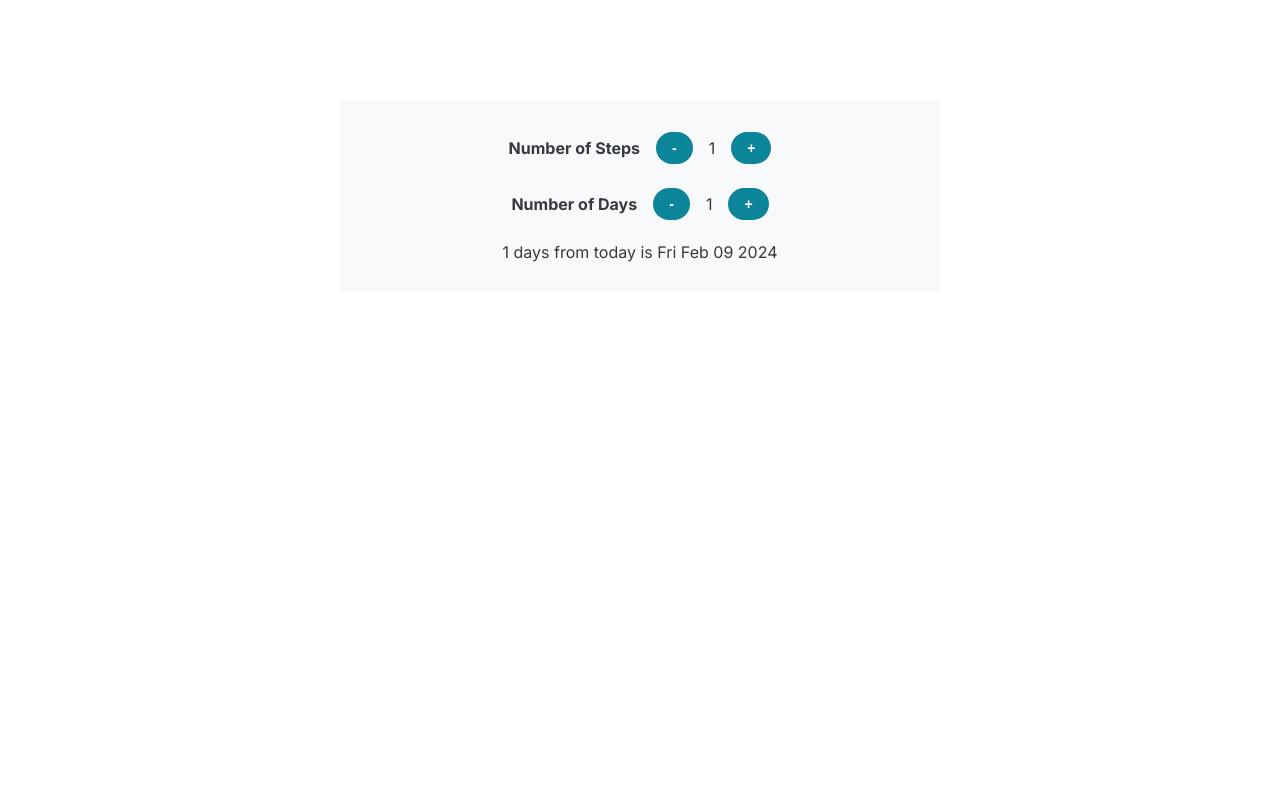
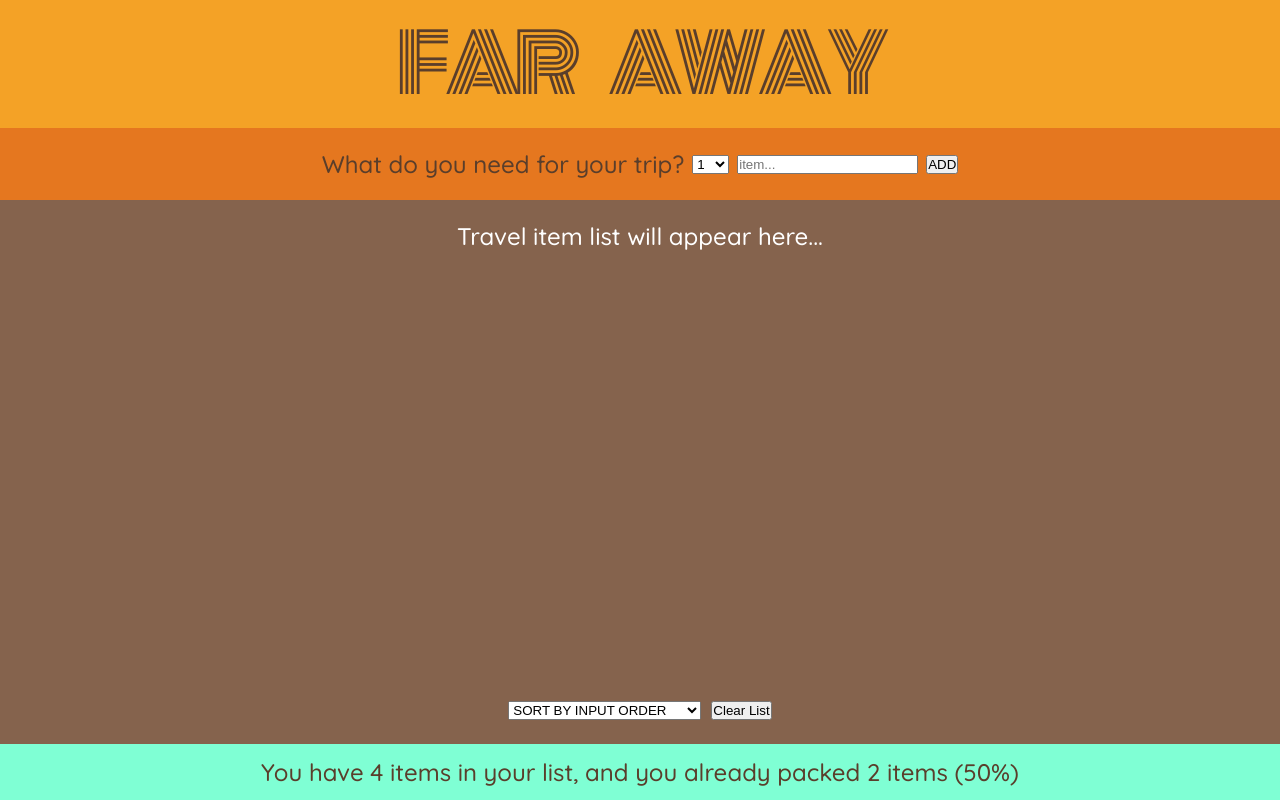
Before and after one commit to abkhale17/react-projects, a React (Create React App) app: page / in a window 1280 px wide. Built offline with nearby package versions, Linux system fonts and the light colour scheme.

Commit message:
add travel-list layout and styling

```diff
--- a/src/index.js
+++ b/src/index.js
@@ -1,7 +1,8 @@
 import React from 'react';
 import ReactDOM from 'react-dom/client';
 import "./index.css"
-import App from './c1-date-counter/App';
+// import App from './c1-date-counter/App';
+import App from './travel-list/App';
 
 const root = ReactDOM.createRoot(document.getElementById('root'));
 root.render(
--- /dev/null
+++ b/src/travel-list/App.css
@@ -0,0 +1,70 @@
+@import url("https://fonts.googleapis.com/css2?family=Monoton&family=Quicksand:wght@500;700&display=swap");
+
+* {
+  margin: 0;
+  padding: 0;
+  box-sizing: border-box;
+}
+
+html {
+  font-size: 62.5%;
+}
+
+body {
+  font-size: 2.4rem;
+  font-family: sans-serif;
+  color: #5a3e2b;
+  font-family: "Quicksand";
+  font-weight: 500;
+}
+
+.travel-list {
+  width: 100%;
+  height: 100vh;
+  display: grid;
+  grid-template-rows: auto auto 1fr auto;
+}
+
+.header h1 {
+  text-align: center;
+  background-color: #f4a226;
+  font-family: "Monoton";
+  font-size: 8rem;
+  text-transform: uppercase;
+  font-weight: 400;
+  word-spacing: 30px;
+  letter-spacing: -6px;
+  padding: 2.4rem 0;
+}
+
+.add-form {
+  background-color: #e5771f;
+  display: flex;
+  justify-content: center;
+  align-items: center;
+  gap: 0.8rem;
+  padding: 2.4rem 0;
+}
+
+.list-items {
+  display: flex;
+  flex-direction: column;
+  justify-content: space-between;
+  align-items: center;
+  padding: 2.4rem 0;
+  background-color: #85634d;
+  color: #fff;
+}
+
+.filters {
+  display: flex;
+  gap: 1rem;
+}
+
+.cart {
+  background-color: aquamarine;
+  font-size: 2.4rem;
+  font-weight: 500;
+  padding: 1.6rem 0;
+  text-align: center;
+}
--- /dev/null
+++ b/src/travel-list/App.js
@@ -0,0 +1,38 @@
+import "./App.css"
+
+function App() {
+  return (
+    <div className="travel-list">
+      <header className="header">
+        <h1>FAR AWAY</h1>
+      </header>
+      <form className="add-form" >
+        <p>What do you need for your trip?</p>
+        <select name="total">
+          {
+            Array(20).fill(0).map((_, key) => <option key={key} value={key+1} >{key+1}</option>)
+          }
+        </select>
+        <input type="text" placeholder="item..."></input>
+        <button type="button">ADD</button>
+      </form>
+      <main className="list-items">
+        <p>Travel item list will appear here...</p>
+        <div className="filters">
+          <select name="sortBy">
+            <option value="inputOrder">SORT BY INPUT ORDER</option>
+            <option value="description">SORT BY DESCRIPTION</option>
+            <option value="packedStatus">SORT BY PACKED STATUS</option>
+          </select>
+          <button>Clear List</button>
+        </div>
+
+      </main>
+      <footer className="cart">
+        You have 4 items in your list, and you already packed 2 items (50%)
+      </footer>
+    </div>
+  )
+}
+
+export default App
```
